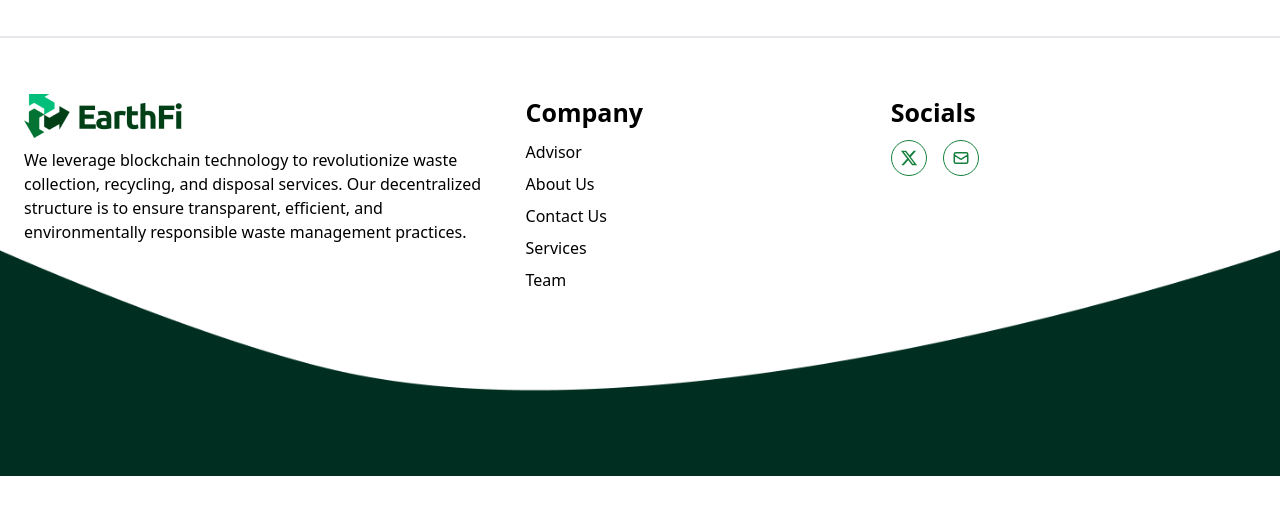
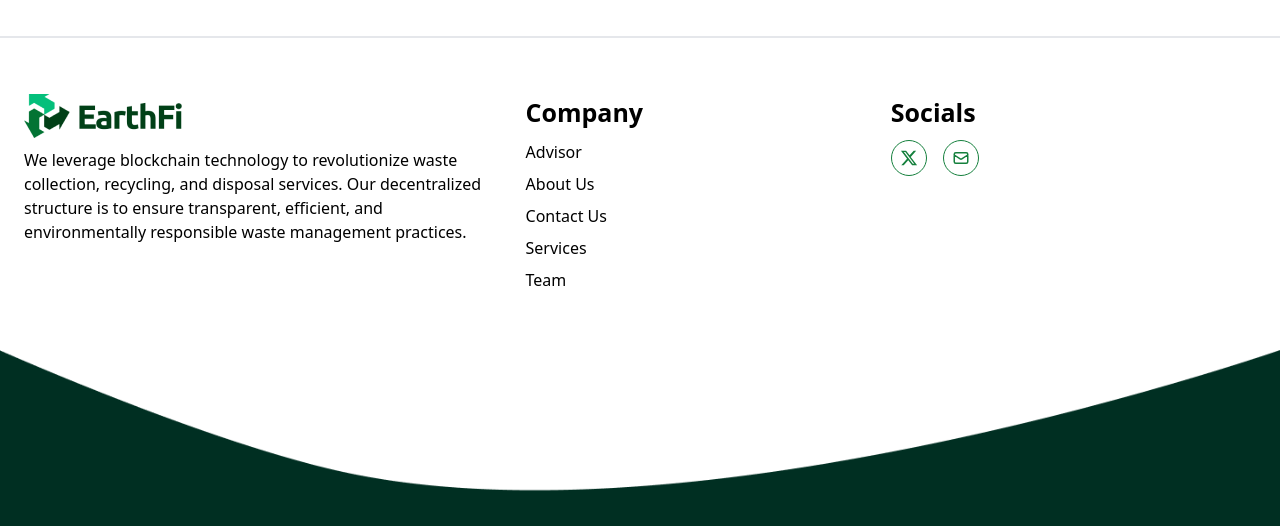
Before and after one commit to ameer017/earthfi-crossfi, a React (Vite) app in the folder frontend/: page / in a window 1280 px wide. Shown: the part 2311-2837 px from the top of the page. Before the commit the page ends 2787 px from the top, so only its background shows below. Built offline with nearby package versions, Linux system fonts and the light colour scheme.

Commit message:
added responsiveness to the footer

```diff
--- a/frontend/src/components/Footer.jsx
+++ b/frontend/src/components/Footer.jsx
@@ -6,7 +6,7 @@ import { HiOutlineMail } from "react-icons/hi";
 const Footer = () => {
   return (
     <footer className="flex flex-col border-t-2">
-      <div className="flex flex-wrap justify-between p-6 mt-8 space-y-6 md:space-y-0 md:flex-nowrap">
+      <div className="flex flex-wrap justify-between p-6 mt-8 space-y-6 md:space-y-0 md:flex-nowrap md:mb-[180px] " >
         <div className="w-full md:w-1/3 lg:w-[519px] md:mr-10 ">
           <Link to="/">
             <img src="/EarthFi.png" className="w-40 h-auto md:w-auto" />
@@ -66,7 +66,7 @@ const Footer = () => {
         </div>
       </div>
 
-      <div className="relative mt-20 pb-20">
+      <div className="relative mt-20 ">
         <img
           src="/curve.png"
           alt="Footer Curve"
```
